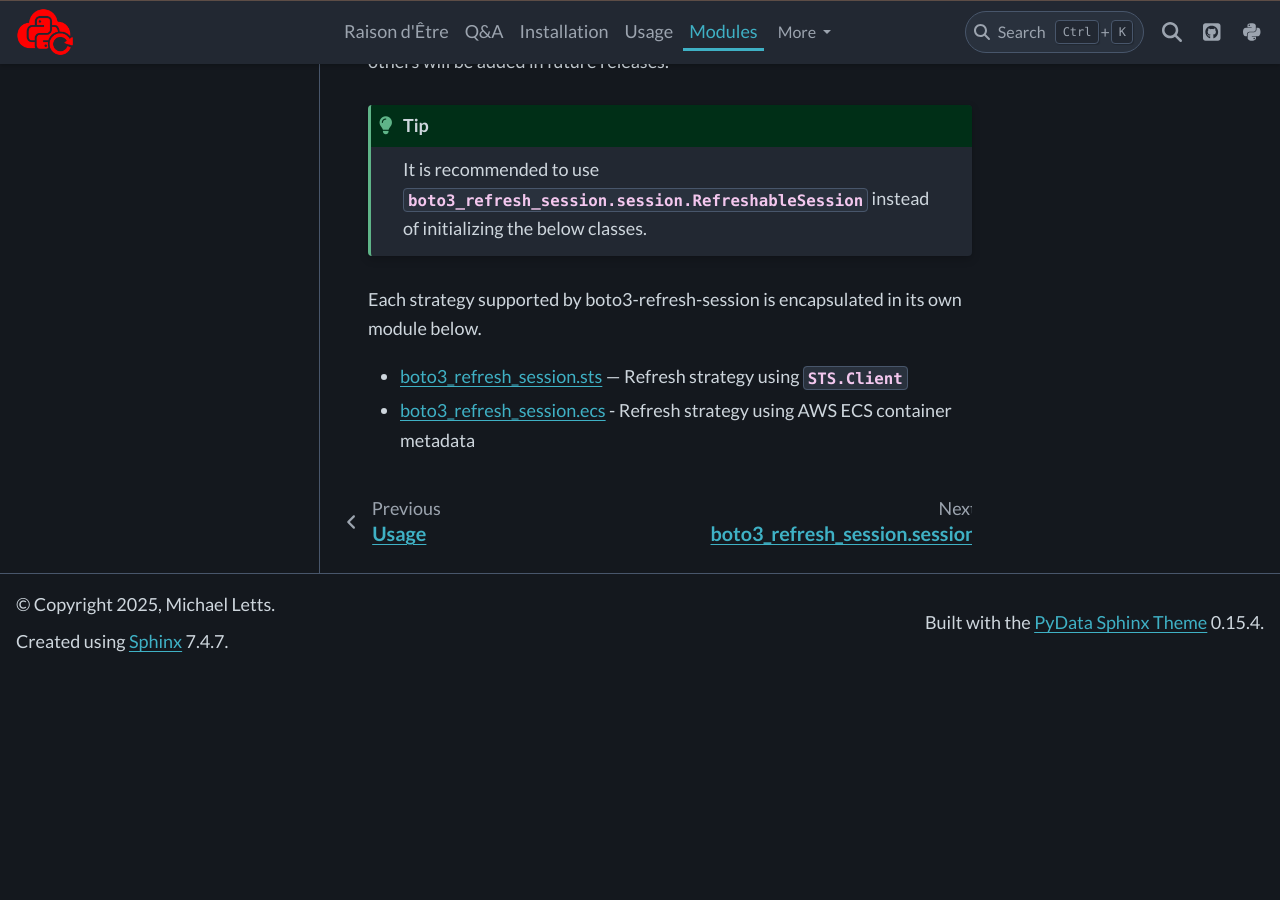
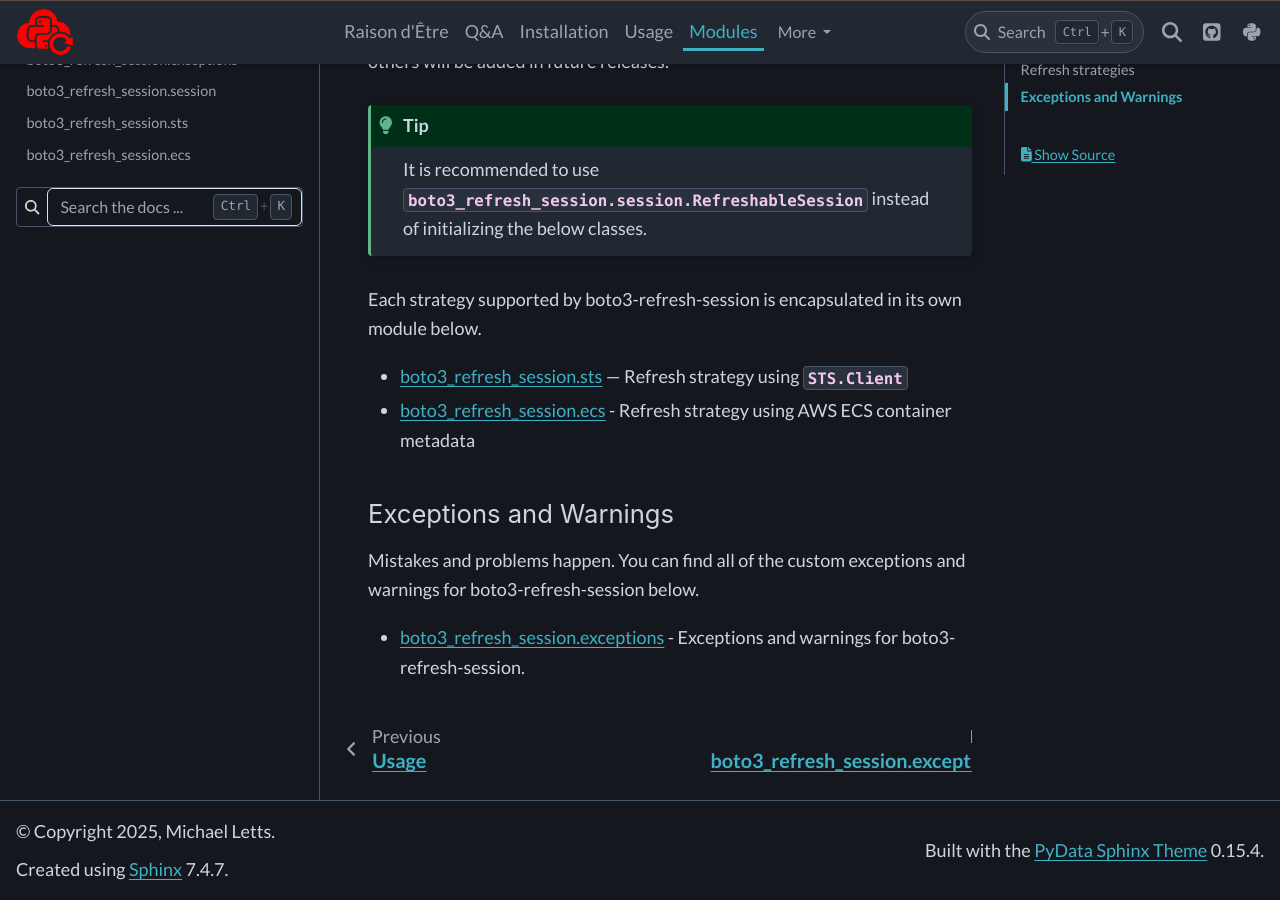
Before and after one commit to michaelthomasletts/boto3-refresh-session, a Sphinx documentation site: the page built from doc/modules/index.rst, in a window 1280 px wide and 900 px high, scrolled down 983 px. Built offline with Sphinx 7.4.7 and the PyData theme 0.15.4, drawn with Linux system fonts in a browser that asks for light colours; before the commit the page ends 1656 px from its top, so only the background shows below that.

Commit message:
errors docs updates

```diff
--- a/doc/modules/index.rst
+++ b/doc/modules/index.rst
@@ -14,6 +14,7 @@ boto3-refresh-session includes multiple modules, grouped into two categories:
    :maxdepth: 1
    :hidden:
 
+   exceptions
    session
    sts
    ecs
@@ -45,3 +46,10 @@ Each strategy supported by boto3-refresh-session is encapsulated in its own modu
 
 - :ref:`sts` — Refresh strategy using :class:`STS.Client`
 - :ref:`ecs` - Refresh strategy using AWS ECS container metadata
+
+Exceptions and Warnings
+-----------------------
+
+Mistakes and problems happen. You can find all of the custom exceptions and warnings for boto3-refresh-session below.
+
+- :ref:`exceptions` - Exceptions and warnings for boto3-refresh-session.
```
Also changed, not shown: doc/modules/exceptions.rst (added, +14 -0 lines), doc/modules/generated/boto3_refresh_session.session.RefreshableSession.rst (line endings or trailing spaces), 1 other file.
